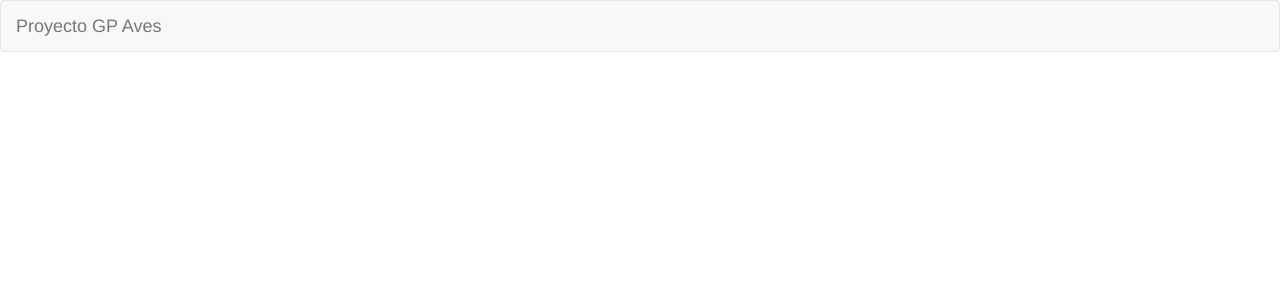
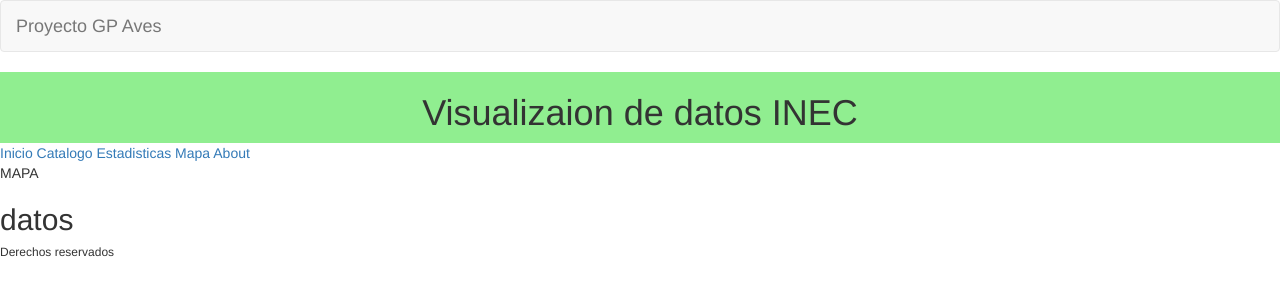
Before and after one commit to JamesJose7/ProyectoAves, a Django app: template aves/appAves/templates/index.html in a window 1280 px wide. Shown: the top 300 px of the page. Run offline with Django 3.2, Linux system fonts and the light colour scheme; the template is opened without the code that fills it, so the values that code supplies are empty; some libraries are stand-ins or nearby versions.

Commit message:
templates actualizados

```diff
--- a/aves/appAves/admin.py
+++ b/aves/appAves/admin.py
@@ -34,6 +34,6 @@ admin.site.register(Localidad,UbicacionAdmin)
 admin.site.register(Familia,FamiliasAdmin)
 admin.site.register(Autores,AutoresAdmin)
 admin.site.register(Ave,AvesAdmin)
-# admin.site.register(Familia)
+admin.site.register(lugares)
 # admin.site.register(Ubicacion)
 # admin.site.register(Localidad)
--- a/aves/appAves/templates/index.html
+++ b/aves/appAves/templates/index.html
@@ -1,6 +1,6 @@
 {% extends "master.html" %}
-
+{% block titulo %}Bienvenidos{% endblock %}
 
 {% block contenido %}
-
+<n2>MAPA</n2>
 {% endblock %}
--- a/aves/appAves/templates/master.html
+++ b/aves/appAves/templates/master.html
@@ -1,3 +1,4 @@
+{% load staticfiles %}
 <!DOCTYPE html>
 <html lang="es">
 <head>
@@ -7,7 +8,8 @@
     <title>{% block titulo %}{% endblock %} | Proyecto GP Aves</title>
 
     <!-- Bootstrap -->
-    <link href="https://maxcdn.bootstrapcdn.com/bootstrap/3.3.7/css/bootstrap.min.css" rel="stylesheet">
+    <link rel="stylesheet" type="text/css" href="{% static '/static/css/style.css' %}">
+        <link href="https://maxcdn.bootstrapcdn.com/bootstrap/3.3.7/css/bootstrap.min.css" rel="stylesheet">
     <link rel="stylesheet" type="text/css" href="//cdn.datatables.net/1.10.12/css/jquery.dataTables.min.css">
     <!-- HTML5 shim and Respond.js for IE8 support of HTML5 elements and media queries -->
     <!-- WARNING: Respond.js doesn't work if you view the page via file:// -->
@@ -47,9 +49,30 @@
         </div><!-- /.navbar-collapse -->
     </div><!-- /.container-fluid -->
 </nav>
-{% block contenido %}
-    <h1>Hello, world!</h1>
 
-{% endblock %}
+
+<header>
+    <h1>Visualizaion de datos INEC</h1>
+</header>
+<nav>
+    <a href="">Inicio</a>
+    <a href="">Catalogo</a>
+    <a href="">Estadisticas</a>
+    <a href="">Mapa</a>
+    <a href="">About</a>
+</nav>
+<main>
+    {% block contenido %}
+
+    {% endblock %}
+    <section>
+        <h2>datos</h2>
+    </section>
+</main>
+
+<footer>
+    <h6>Derechos reservados</h6>
+</footer>
+
 </body>
 </html>
--- a/aves/appAves/urls.py
+++ b/aves/appAves/urls.py
@@ -6,5 +6,7 @@ urlpatterns = patterns('',
     url(r'^$', views.index, name='index'),
     url(r'aves/', views.listado_aves, name='listado_aves'),
     url(r'ave/(?P<id>\d+)$', views.ave, name='ave'),
+    url(r'mapa/', views.mapa_view, name='mapa'),
+
 
 )
--- a/aves/appAves/views.py
+++ b/aves/appAves/views.py
@@ -10,7 +10,11 @@ def index(request):
     diccionario = {'saludo': "Hola Mundo"}
     return render(request, 'index.html', diccionario,
         context_instance=RequestContext(request))
-
+def mapa_view(request):
+    lugaresOBJ = lugares.objects.all()
+    diccionario = {'lugares': lugaresOBJ}
+    return render(request, 'mapa.html', diccionario,
+                  context_instance=RequestContext(request))
 
 def listado_aves(request):
     """
--- a/aves/aves/settings.py
+++ b/aves/aves/settings.py
@@ -105,4 +105,6 @@ USE_TZ = True
 # https://docs.djangoproject.com/en/1.8/howto/static-files/
 
 STATIC_URL = '/static/'
+STATICFILES_DIRS = [os.path.join(BASE_DIR, '../aves/static/')]
+
 TEMPLATE_DIRS = [os.path.join(BASE_DIR, 'templates')]
--- /dev/null
+++ b/aves/static/css/style.css
@@ -0,0 +1,28 @@
+table {
+    font-family: arial, sans-serif;
+    border-collapse: collapse;
+    width: 100%;
+}
+
+td, th {
+    border: 1px solid #dddddd;
+    text-align: left;
+    padding: 8px;
+}
+
+tr:nth-child(even) {
+    background-color: #dddddd;
+}
+body{
+    background-color: lightblue;
+}
+header{
+    background: lightgreen;
+    text-align: center;
+    padding: 0.5px;
+}
+nav a:hover{
+    background: yellow;
+    color:white;
+    border-bottom: 2px solid ;
+}
```
Also changed, not shown: aves/appAves/models.py (+52 -35 lines), 8 other files.
